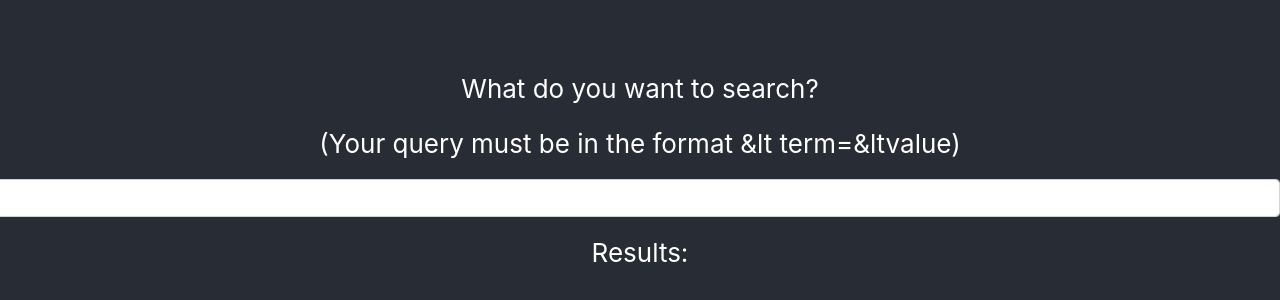
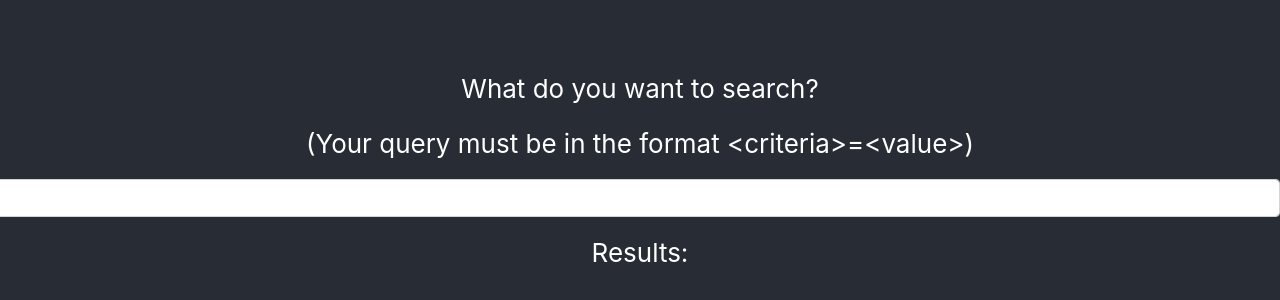
Before and after one commit to mmaaddiieemm/search-app, a React (Create React App) app: page / in a window 1280 px wide. Shown: the part 222-522 px from the top of the page. Built offline with nearby package versions, Linux system fonts and the light colour scheme.

Commit message:
adding proper escape characters for <>

```diff
--- a/src/App.js
+++ b/src/App.js
@@ -18,7 +18,7 @@ function App() {
   return (
     <div className="App-header">
       <p>What do you want to search? </p>
-      <p>(Your query must be in the format &lt term=&ltvalue)</p>
+      <p>(Your query must be in the format &lt;criteria&gt;=&lt;value&gt;)</p>
       <InputGroup className="mb-3">
         <InputGroup.Prepend>
           {/* <Button variant="outline-secondary"></Button> */}
```
